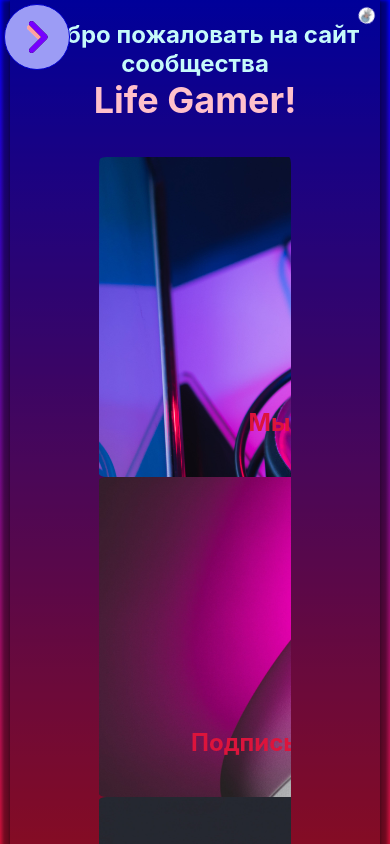
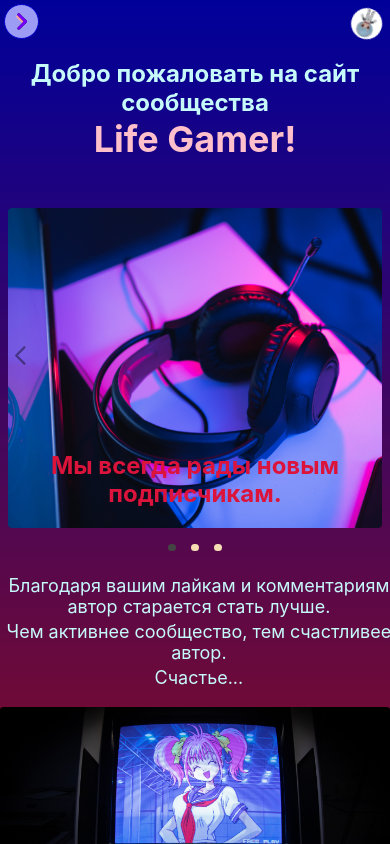
Before and after one commit to Diesfingers228/LifeGamer, a React (Create React App) app in the folder my-app/: page / in a window 390 px wide. Shown: the top 844 px of the page. Built offline with nearby package versions, Linux system fonts and the light colour scheme.

Commit message:
Life Gamer

```diff
--- a/my-app/src/AppMobile600px.css
+++ b/my-app/src/AppMobile600px.css
@@ -49,8 +49,7 @@
       .menu-img {
           margin-top: 1%;
           margin-left: 1%;
-          width: 4rem;
-          height: 4rem;
+          width: 8.5%;
           -webkit-transition: all 0.4s ease-in-out;
           -moz-transition: all 0.4s ease-in-out;
           -o-transition: all 0.4s ease-in-out;
@@ -58,7 +57,7 @@
           overflow: hidden;
           border: solid 0.25vw;
           border-color:mediumblue;
-          border-radius: 50%;
+          border-radius: 100%;
           background-color: rgb(156, 156, 245);
           z-index: 5;
       }
@@ -84,10 +83,10 @@
         .rei-spin {
           animation: App-logo-spin infinite 10s linear;
           position: absolute;
-          right: 4%;
+          right: 2%;
           top: 1%;
           border-radius: 100%;
-          width: 4%;
+          width: 8%;
 
         }
       }
@@ -104,12 +103,10 @@
       /* Main */
       #frame {
         margin: 0 auto;
-        width: 85vw;
+        width: 100%;
         height: 100%;
         text-align: center;
         padding-top: 5%;
-        padding-left: 5%;
-        padding-right: 5%;
         box-shadow: -1vw 1vw 1vw 1vw rgba(0, 0, 0, 0.5), 1vw 1vw 1vw 1vw rgba(0, 0, 0, 0.5);
         background-color: rgba(0, 0, 0, 0.4);
         padding-bottom: 2%;
@@ -125,16 +122,15 @@
       }
 
       #slides {
-        padding: 0.5vw;
-        position: relative;
         border-radius: 1%;
-        width: 100%;
+        padding: 1vh;
       }
 
       #overflow {
         width: 100%;
         overflow: hidden;
         border-radius: 1%;
+        width: 100%;
       }
 
       #frame1:checked~#slides .inner {
@@ -153,8 +149,7 @@
       }
 
       #slides .inner {
-        transition: margin-left 800ms
-            cubic-bezier(0.770, 0.000, 0.175, 1.000);
+        transition: margin-left 800ms;
         width: 400%;
         line-height: 0;
         height: 20rem;
@@ -163,7 +158,7 @@
       }
 
       #slides .frame {
-        width: 100%;
+        width: 25%;
         float: left;
         display: flex;
         justify-content: center;
@@ -177,7 +172,6 @@
         background-size: cover;
         background-repeat: no-repeat;
         border-radius: 1%;
-        width: 100%;
       }
 
       #slides .frame_2 {
@@ -185,7 +179,6 @@
         background-size: cover;
         background-repeat: no-repeat;
         border-radius: 1%;
-        width: 100%;
       }
 
       #slides .frame_3 {
@@ -193,7 +186,6 @@
         background-size: cover;
         background-repeat: no-repeat;
         border-radius: 1%;
-        width: 100%;
       }
 
       #controls {
@@ -257,7 +249,6 @@
         background: #444;
       }
 
-      @media screen and (max-width: 900px) {
       #frame1:checked~#controls label:nth-child(2),
       #frame2:checked~#controls label:nth-child(3),
       #frame3:checked~#controls label:nth-child(1),
@@ -270,15 +261,14 @@
 
       }
       #slides {
-            max-width: calc(100% - 140px);
-            margin: 0 auto;
-        }
+          max-width: 100%;
       }
 
      .container-h2 {
         margin: 0;
         padding: 0;
         margin-bottom: 10%;
+        margin-top: 10%;
       }
 
       .main-h2 {
--- a/my-app/src/AppMobile800px.css
+++ b/my-app/src/AppMobile800px.css
@@ -49,8 +49,7 @@
     .menu-img {
         margin-top: 1%;
         margin-left: 1%;
-        width: 4rem;
-        height: 4rem;
+        width: 6.5%;
         -webkit-transition: all 0.4s ease-in-out;
         -moz-transition: all 0.4s ease-in-out;
         -o-transition: all 0.4s ease-in-out;
@@ -58,7 +57,7 @@
         overflow: hidden;
         border: solid 0.25vw;
         border-color:mediumblue;
-        border-radius: 50%;
+        border-radius: 100%;
         background-color: rgb(156, 156, 245);
         z-index: 5;
     }
@@ -84,10 +83,10 @@
       .rei-spin {
         animation: App-logo-spin infinite 10s linear;
         position: absolute;
-        right: 4%;
+        right: 3%;
         top: 1%;
         border-radius: 100%;
-        width: 4%;
+        width: 6%;
 
       }
     }
@@ -125,16 +124,14 @@
     }
 
     #slides {
-      padding: 0.5vw;
-      position: relative;
+      padding: 0.75vh;
       border-radius: 1%;
-      width: 70%;
     }
 
     #overflow {
-      width: 100%;
       overflow: hidden;
       border-radius: 1%;
+      width: 100%;
     }
 
     #frame1:checked~#slides .inner {
@@ -177,7 +174,6 @@
       background-size: cover;
       background-repeat: no-repeat;
       border-radius: 1%;
-      width: 100%;
     }
 
     #slides .frame_2 {
@@ -185,7 +181,6 @@
       background-size: cover;
       background-repeat: no-repeat;
       border-radius: 1%;
-      width: 100%;
     }
 
     #slides .frame_3 {
@@ -193,7 +188,6 @@
       background-size: cover;
       background-repeat: no-repeat;
       border-radius: 1%;
-      width: 100%;
     }
 
     #controls {
@@ -257,7 +251,6 @@
       background: #444;
     }
 
-    @media screen and (max-width: 900px) {
     #frame1:checked~#controls label:nth-child(2),
     #frame2:checked~#controls label:nth-child(3),
     #frame3:checked~#controls label:nth-child(1),
@@ -270,15 +263,15 @@
 
     }
     #slides {
-          max-width: calc(100% - 140px);
+        max-width: 100%;
         margin: 0 auto;
-      }
     }
 
    .container-h2 {
       margin: 0;
       padding: 0;
       margin-bottom: 10%;
+      margin-top: 5%;
     }
 
     .main-h2 {
--- a/my-app/src/AppMobileMaxpx.css
+++ b/my-app/src/AppMobileMaxpx.css
@@ -49,8 +49,7 @@
     .menu-img {
         margin-top: 1%;
         margin-left: 1%;
-        width: 4rem;
-        height: 4rem;
+        width: 4.5%;
         -webkit-transition: all 0.4s ease-in-out;
         -moz-transition: all 0.4s ease-in-out;
         -o-transition: all 0.4s ease-in-out;
@@ -58,7 +57,7 @@
         overflow: hidden;
         border: solid 0.25vw;
         border-color:mediumblue;
-        border-radius: 50%;
+        border-radius: 100%;
         background-color: rgb(156, 156, 245);
         z-index: 5;
     }
@@ -124,10 +123,8 @@
     }
 
     #slides {
-      padding: 0.5vw;
-      position: relative;
+      padding: 0.5vh;
       border-radius: 1%;
-      min-width: 50vw;
     }
 
     #overflow {
@@ -253,7 +250,6 @@
       background: #444;
     }
 
-    @media screen and (max-width: 900px) {
     #frame1:checked~#controls label:nth-child(2),
     #frame2:checked~#controls label:nth-child(3),
     #frame3:checked~#controls label:nth-child(1),
@@ -266,9 +262,8 @@
 
     }
     #slides {
-          max-width: calc(100% - 140px);
+        max-width: 100%;
         margin: 0 auto;
-      }
     }
 
     .container-h2 {
--- a/my-app/src/Components/Main.jsx
+++ b/my-app/src/Components/Main.jsx
@@ -8,7 +8,7 @@ function Main() {
   let dispatch = useDispatch();
 
   //Animation
-  if (window.innerWidth >= '1023') {
+  if (Number(window.innerWidth) >= '1023') {
     dispatch(animationElements());
     dispatch(animationScroolFooter());
   }
```
Lines whose indentation alone changed are shown as unchanged.
